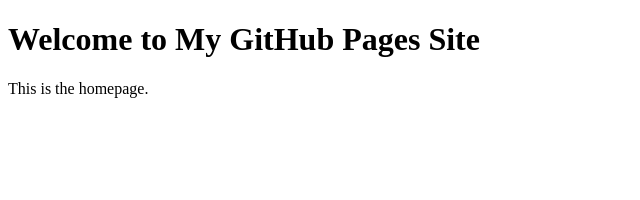
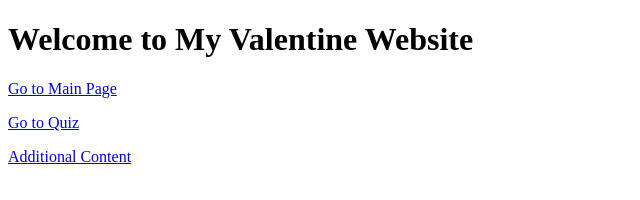
Before and after one commit to Guyxax/015valentine, a plain HTML site: page index.html in a window 1280 px wide. Shown: the whole page, without its empty margins (0-640 px from the left). Drawn offline with Linux system fonts and the light colour scheme.

Commit message:
Update index.html

```diff
--- a/index.html
+++ b/index.html
@@ -2,12 +2,13 @@
 <html lang="en">
 <head>
     <meta charset="UTF-8">
-    <meta http-equiv="X-UA-Compatible" content="IE=edge">
     <meta name="viewport" content="width=device-width, initial-scale=1.0">
-    <title>My GitHub Pages Site</title>
+    <title>Redirect to Main Page</title>
 </head>
 <body>
-    <h1>Welcome to My GitHub Pages Site</h1>
-    <p>This is the homepage.</p>
+    <h1>Welcome to My Valentine Website</h1>
+    <p><a href="valantine.html">Go to Main Page</a></p>
+    <p><a href="valantine1.html">Go to Quiz</a></p>
+    <p><a href="valantine2.html">Additional Content</a></p>
 </body>
 </html>
```
